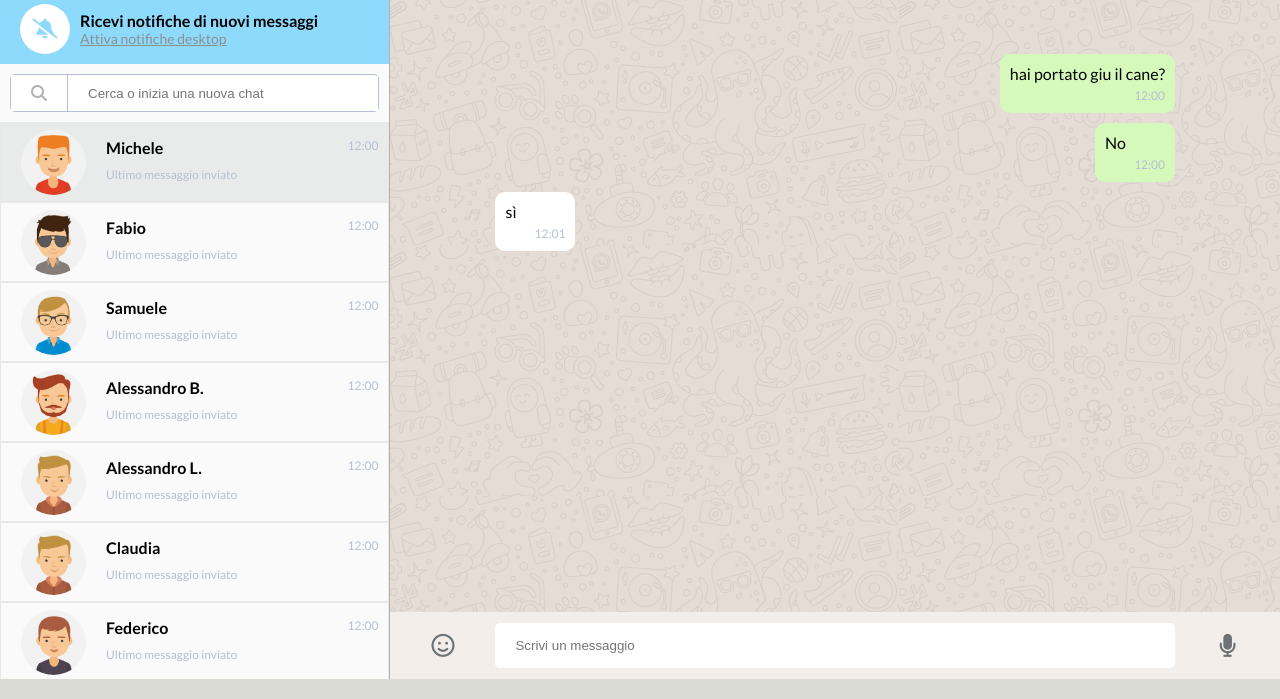
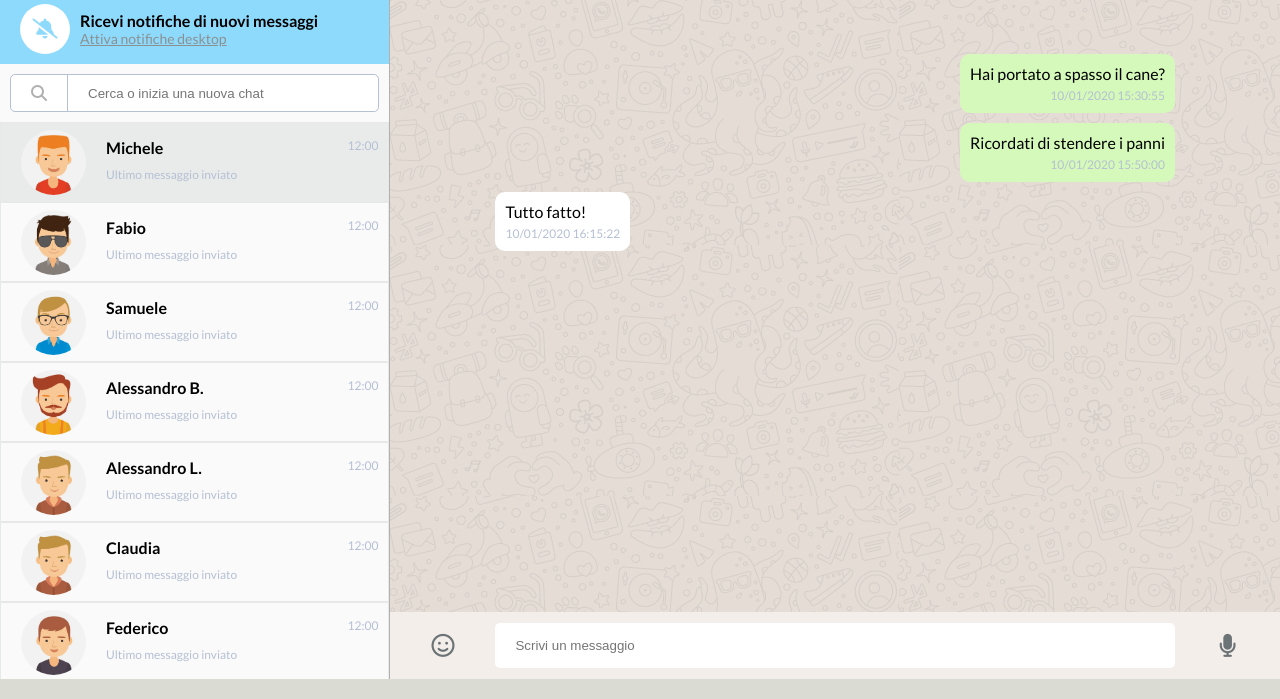
Before and after one commit to giuliatognali/vue-boolzapp, a plain HTML site: page milestone2/index.html in a window 1280 px wide. Shown: the part 101-800 px from the top of the page. Drawn offline with nearby package versions, Linux system fonts and the light colour scheme.

Commit message:
responsive chat

```diff
--- a/milestone2/css/style.css
+++ b/milestone2/css/style.css
@@ -172,20 +172,19 @@ Contacts
     align-items: center;
     margin: .625rem;
     border-radius: 5px;
+    background-color: white;
     border: solid .0625rem var(--light-grey-text);
 }
 .search-bar i{
     padding: .625rem 1.25rem;
     border-right: solid .0625rem var(--light-grey-text);
-    background-color: white;
     color: var(--medium-grey-icons);
-
 }
 #search-user {
     width: 100%;
     padding: .625rem 1.25rem;
+    border-radius: 5px;
     border:none;
-
 }
 
 .contacts-list ul {
@@ -244,12 +243,12 @@ Chat room
     padding-top:3.75rem;
 
 }
-.msg-sent{
+.sent{
     display: flex;
     justify-content: flex-end;
     margin-bottom: .625rem;
 }
-.msg-recived{
+.received{
     display: flex;
     justify-content: flex-start;
     margin-bottom: .625rem;
@@ -262,11 +261,11 @@ Chat room
     min-width: 80px;
     border-radius: .625rem;
 }
-.msg-sent .msg-content{
+.sent .msg-content{
     background-color:#d5f9ba;
     margin-right: 6.5625rem;
 }
-.msg-recived .msg-content{
+.received .msg-content{
     background-color: #ffffff;
     margin-left: 6.5625rem;
 }
--- a/milestone2/index.html
+++ b/milestone2/index.html
@@ -66,7 +66,8 @@
                 <!-- contact list -->
                 <div class="contacts-list">
                     <ul>
-                        <li v-for="(contact, index) in contacts" :class="{'select-contact' : index === this.selectContact}" @click="currentChat(index)">
+                        <li v-for="(contact, index) in contacts"
+                            :class="{'select-contact' : index === this.selectContact}" @click="currentChat(index)">
                             <div class="contact">
                                 <div class="img-contact pl20">
                                     <img :src="contact.avatar" :alt="contact.name">
@@ -110,24 +111,13 @@
 
                 </div>
                 <!-- /header chat -->
-                <!-- main chat -->
+                <!-- main chat // conversation -->
                 <div class="main-chat-container">
-                    <div class="msg-sent">
-                        <div class="msg-content">
-                            <div class="msg-text">hai portato giu il cane?</div>
-                            <div class="msg-time small-font">12:00</div>
-                        </div>
-                    </div>
-                    <div class="msg-sent">
-                        <div class="msg-content">
-                            <div class="msg-text">No</div>
-                            <div class="msg-time small-font">12:00</div>
-                        </div>
-                    </div>
-                    <div class="msg-recived">
-                        <div class="msg-content">
-                            <div class="msg-text">sì</div>
-                            <div class="msg-time small-font">12:01</div>
+                    <div class="msg-card" :class="(element.status)"
+                        v-for="(element, index) in contacts[selectContact].messages">
+                        <div class="msg-content ">
+                            <div class="msg-text">{{element.message}}</div>
+                            <div class="msg-time small-font">{{element.date}}</div>
                         </div>
                     </div>
                 </div>
```
Also changed, not shown: 1 other file.
